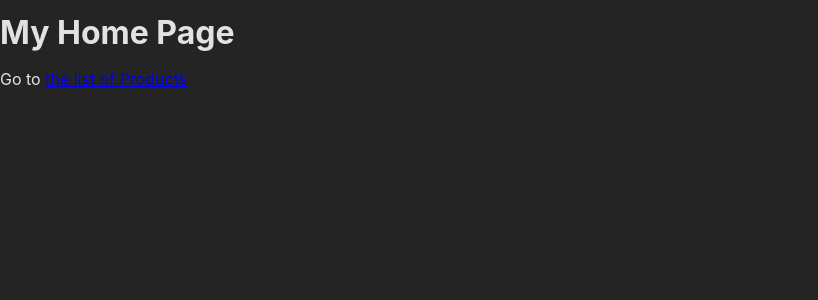
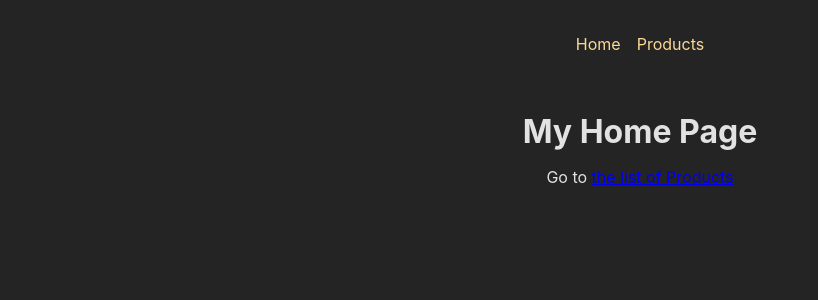
Before and after one commit to Afrag61/React-Router, a React (Create React App) app: page / in a window 1280 px wide. Shown: the top 300 px of the page, without its empty margins (0-818 px from the left). Built offline with nearby package versions, Linux system fonts and the light colour scheme.

Commit message:
Layouts & Nested Routes

```diff
--- /dev/null
+++ b/src/components/MainNavigation.js
@@ -0,0 +1,21 @@
+import { Link } from "react-router-dom";
+import cssClasses from './MainNavigation.module.css'
+
+const MainNavigation = () => {
+  return (
+    <header className={cssClasses.header}>
+      <nav>
+        <ul className={cssClasses.list}>
+          <li>
+            <Link to='/'>Home</Link>
+          </li>
+          <li>
+            <Link to='/products'>Products</Link>
+          </li>
+        </ul>
+      </nav>
+    </header>
+  );
+};
+
+export default MainNavigation;
--- /dev/null
+++ b/src/components/MainNavigation.module.css
@@ -0,0 +1,23 @@
+.header {
+  max-width: 60rem;
+  margin: auto;
+  padding: 2rem;
+  display: flex;
+  justify-content: center;
+}
+
+.list {
+  display: flex;
+  gap: 1rem;
+}
+
+.list a {
+  text-decoration: none;
+  color: var(--color-primary-400);
+}
+
+.list a:hover,
+.list a.active {
+  color: var(--color-primary-800);
+  text-decoration: underline;
+}
--- /dev/null
+++ b/src/pages/Root.js
@@ -0,0 +1,14 @@
+import { Outlet } from 'react-router-dom'
+import MainNavigation from '../components/MainNavigation';
+import cssClasses from './Root.module.css'
+
+const RootLayout = () => {
+  return <>
+    <MainNavigation />
+    <main className={cssClasses.content}>
+    <Outlet />
+    </main>
+  </>;
+};
+
+export default RootLayout;
--- /dev/null
+++ b/src/pages/Root.module.css
@@ -0,0 +1,4 @@
+.content{
+    margin: 2rem;
+    text-align: center;
+}
```
Also changed, not shown: src/App.js (+14 -7 lines).
